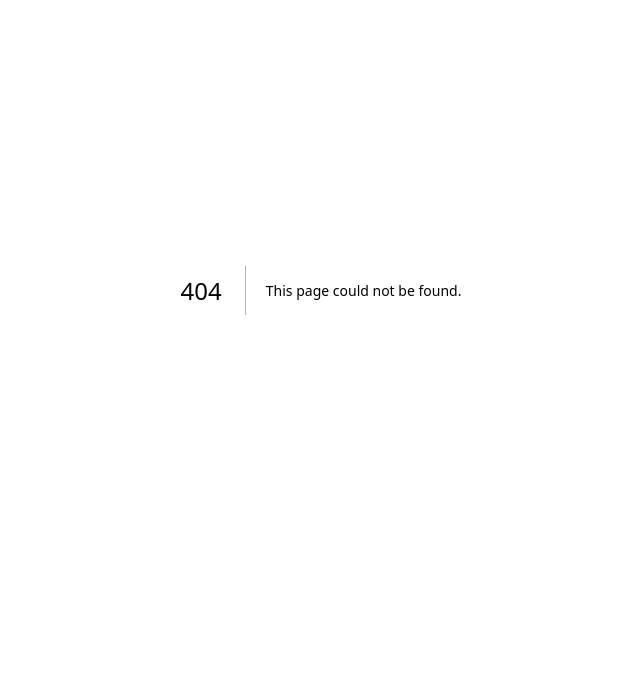
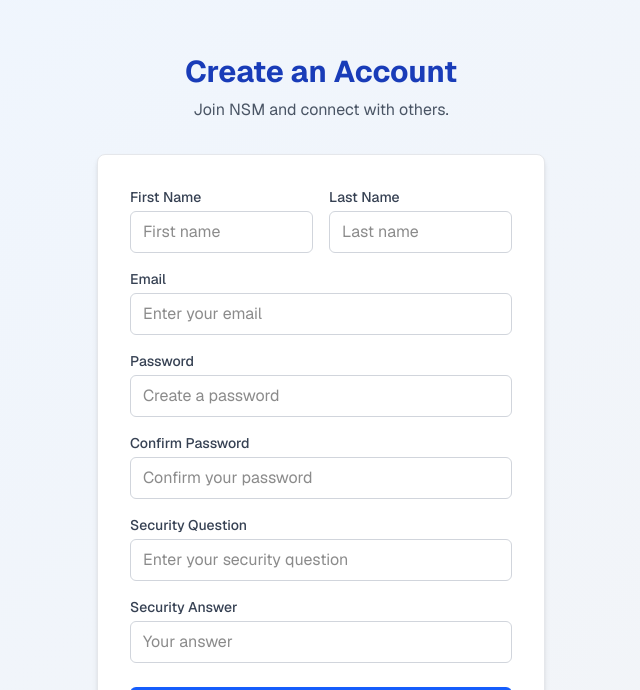
Before and after one commit to lucaslam704/project-nsm, a Next.js app: page /user-auth/register in a window 1280 px wide. Before the commit this address had no page. Shown: the part 110-800 px from the top of the page, without its empty margins (319-959 px from the left). Built offline with nearby package versions, Linux system fonts and the light colour scheme.

Commit message:
add registration page, user-auth folder, access denied for user-auth folder.

```diff
--- a/app/page.js
+++ b/app/page.js
@@ -7,7 +7,7 @@ export default function Home() {
       <main className="flex flex-col gap-[32px] row-start-2 items-center max-w-md w-full">
         <title>Not Social Media</title>
         <div className="text-center">
-          <h1 className="text-3xl font-bold mb-2 text-blue-800">Welcome to NSM 33</h1>
+          <h1 className="text-3xl font-bold mb-2 text-blue-800">Welcome to NSM</h1>
           <p className="text-gray-600">Spend your time simply and joyfully with everybody.</p>
         </div>
 
@@ -40,10 +40,10 @@ export default function Home() {
             </div>
 
             <div className="flex justify-between items-center text-sm">
-              <Link href="/register" className="text-blue-600 hover:underline">
+              <Link href="user-auth/register" className="text-blue-600 hover:underline">
                 Register
               </Link>
-              <Link href="/forgot-password" className="text-blue-600 hover:underline">
+              <Link href="user-auth/forgot-password" className="text-blue-600 hover:underline">
                 Forgot your password?
               </Link>
             </div>
--- /dev/null
+++ b/app/user-auth/page.js
@@ -0,0 +1,39 @@
+'use client';
+
+import { useEffect } from 'react';
+import { useRouter } from 'next/navigation';
+import Link from 'next/link';
+
+export default function UserAuth() {
+  const router = useRouter();
+
+  useEffect(() => {
+    // Redirect to home page after a short delay
+    const redirectTimer = setTimeout(() => {
+      router.push('/');
+    }, 2000); // 3 second delay before redirect
+
+    // Cleanup the timer if the component unmounts
+    return () => clearTimeout(redirectTimer);
+  }, [router]);
+
+  return (
+    <div className="min-h-screen flex items-center justify-center bg-gradient-to-br from-blue-50 to-gray-100">
+      <div className="bg-white p-8 rounded-lg shadow-md max-w-md w-full">
+        <h2 className="text-2xl font-bold text-red-600 mb-4">Access Denied</h2>
+        <p className="text-gray-600 mb-6">
+          You don't have permission to access.
+        </p>
+        <p className="text-gray-500 mb-6">
+          You will be redirected to the home page.
+        </p>
+        <Link
+          href="/"
+          className="block w-full bg-blue-600 text-white py-2 px-4 rounded-md text-center hover:bg-blue-700 transition-colors"
+        >
+          Return to Home
+        </Link>
+      </div>
+    </div>
+  );
+}
--- /dev/null
+++ b/app/user-auth/register/page.js
@@ -0,0 +1,211 @@
+"use client";
+
+import Link from "next/link";
+import { useState } from "react";
+import { useRouter } from "next/navigation";
+
+export default function Register() {
+  const router = useRouter();
+  const [showSuccessModal, setShowSuccessModal] = useState(false);
+  const [formData, setFormData] = useState({
+    firstName: "",
+    lastName: "",
+    email: "",
+    password: "",
+    confirmPassword: "",
+    securityQuestion: "",
+    securityAnswer: ""
+  });
+
+  const handleChange = (e) => {
+    const { id, value } = e.target;
+    setFormData(prev => ({
+      ...prev,
+      [id]: value
+    }));
+  };
+
+  const handleSubmit = async (e) => {
+    e.preventDefault();
+
+    // Here you would typically send the registration data to your backend
+    // For now, we'll just simulate a successful registration
+
+    // Simulate API call delay
+    setTimeout(() => {
+      setShowSuccessModal(true);
+    }, 500);
+  };
+
+  const closeModalAndRedirect = () => {
+    setShowSuccessModal(false);
+    router.push('/');
+  };
+
+  return (
+    <div className="relative grid grid-rows-[20px_1fr_20px] items-center justify-items-center min-h-screen p-8 pb-20 gap-16 sm:p-20 font-[family-name:var(--font-geist-sans)] bg-gradient-to-br from-blue-50 to-gray-100">
+      <main className="flex flex-col gap-[32px] row-start-2 items-center max-w-md w-full">
+        <title>Register - Not Social Media</title>
+        <div className="text-center">
+          <h1 className="text-3xl font-bold mb-2 text-blue-800">Create an Account</h1>
+          <p className="text-gray-600">Join NSM and connect with others.</p>
+        </div>
+
+        <div className="bg-white shadow-md rounded-lg p-8 w-full border border-gray-200">
+          <form className="flex flex-col gap-4" onSubmit={handleSubmit}>
+            <div className="grid grid-cols-2 gap-4">
+              <div>
+                <label htmlFor="firstName" className="block text-sm font-medium text-gray-700 mb-1">
+                  First Name
+                </label>
+                <input
+                  type="text"
+                  id="firstName"
+                  value={formData.firstName}
+                  onChange={handleChange}
+                  className="w-full px-3 py-2 border border-gray-300 rounded-md focus:outline-none focus:ring-2 focus:ring-blue-500"
+                  placeholder="First name"
+                  required
+                />
+              </div>
+
+              <div>
+                <label htmlFor="lastName" className="block text-sm font-medium text-gray-700 mb-1">
+                  Last Name
+                </label>
+                <input
+                  type="text"
+                  id="lastName"
+                  value={formData.lastName}
+                  onChange={handleChange}
+                  className="w-full px-3 py-2 border border-gray-300 rounded-md focus:outline-none focus:ring-2 focus:ring-blue-500"
+                  placeholder="Last name"
+                  required
+                />
+              </div>
+            </div>
+
+            <div>
+              <label htmlFor="email" className="block text-sm font-medium text-gray-700 mb-1">
+                Email
+              </label>
+              <input
+                type="email"
+                id="email"
+                value={formData.email}
+                onChange={handleChange}
+                className="w-full px-3 py-2 border border-gray-300 rounded-md focus:outline-none focus:ring-2 focus:ring-blue-500"
+                placeholder="Enter your email"
+                required
+              />
+            </div>
+
+            <div>
+              <label htmlFor="password" className="block text-sm font-medium text-gray-700 mb-1">
+                Password
+              </label>
+              <input
+                type="password"
+                id="password"
+                value={formData.password}
+                onChange={handleChange}
+                className="w-full px-3 py-2 border border-gray-300 rounded-md focus:outline-none focus:ring-2 focus:ring-blue-500"
+                placeholder="Create a password"
+                required
+              />
+            </div>
+
+            <div>
+              <label htmlFor="confirmPassword" className="block text-sm font-medium text-gray-700 mb-1">
+                Confirm Password
+              </label>
+              <input
+                type="password"
+                id="confirmPassword"
+                value={formData.confirmPassword}
+                onChange={handleChange}
+                className="w-full px-3 py-2 border border-gray-300 rounded-md focus:outline-none focus:ring-2 focus:ring-blue-500"
+                placeholder="Confirm your password"
+                required
+              />
+            </div>
+
+            <div>
+              <label htmlFor="securityQuestion" className="block text-sm font-medium text-gray-700 mb-1">
+                Security Question
+              </label>
+              <input
+                type="text"
+                id="securityQuestion"
+                value={formData.securityQuestion}
+                onChange={handleChange}
+                className="w-full px-3 py-2 border border-gray-300 rounded-md focus:outline-none focus:ring-2 focus:ring-blue-500"
+                placeholder="Enter your security question"
+                required
+              />
+            </div>
+
+            <div>
+              <label htmlFor="securityAnswer" className="block text-sm font-medium text-gray-700 mb-1">
+                Security Answer
+              </label>
+              <input
+                type="text"
+                id="securityAnswer"
+                value={formData.securityAnswer}
+                onChange={handleChange}
+                className="w-full px-3 py-2 border border-gray-300 rounded-md focus:outline-none focus:ring-2 focus:ring-blue-500"
+                placeholder="Your answer"
+                required
+              />
+            </div>
+
+            <button
+              type="submit"
+              className="w-full bg-blue-600 text-white py-2 px-4 rounded-md hover:bg-blue-700 transition duration-300 mt-2"
+            >
+              Register
+            </button>
+
+            <div className="text-center text-sm mt-2">
+              <span className="text-gray-600">Already have an account? </span>
+              <Link href="/" className="text-blue-600 hover:underline">
+                Sign in
+              </Link>
+            </div>
+          </form>
+        </div>
+      </main>
+
+      {/* Modal Backdrop with Blur */}
+      {showSuccessModal && (
+        <div className="fixed inset-0 z-40 backdrop-blur-[2px]"></div>
+      )}
+
+      {/* Success Modal (stays sharp) */}
+      {showSuccessModal && (
+        <div className="fixed inset-0 flex items-center justify-center z-50 pointer-events-auto">
+          <div className="bg-white rounded-lg p-8 max-w-md w-full shadow-xl">
+            <div className="text-center">
+              <div className="mx-auto flex items-center justify-center h-12 w-12 rounded-full bg-green-100 mb-4">
+                <svg className="h-6 w-6 text-green-600" fill="none" stroke="currentColor" viewBox="0 0 24 24" xmlns="http://www.w3.org/2000/svg">
+                  <path strokeLinecap="round" strokeLinejoin="round" strokeWidth="2" d="M5 13l4 4L19 7"></path>
+                </svg>
+              </div>
+              <h3 className="text-lg font-medium text-gray-900 mb-2">Registration Successful!</h3>
+              <p className="text-sm text-gray-500 mb-6">
+                Your account has been created successfully. You can now log in with your credentials.
+              </p>
+              <button
+                onClick={closeModalAndRedirect}
+                className="w-full bg-blue-600 text-white py-2 px-4 rounded-md hover:bg-blue-700 transition duration-300"
+              >
+                Go to Login
+              </button>
+            </div>
+          </div>
+        </div>
+      )}
+    </div>
+  );
+}
```
